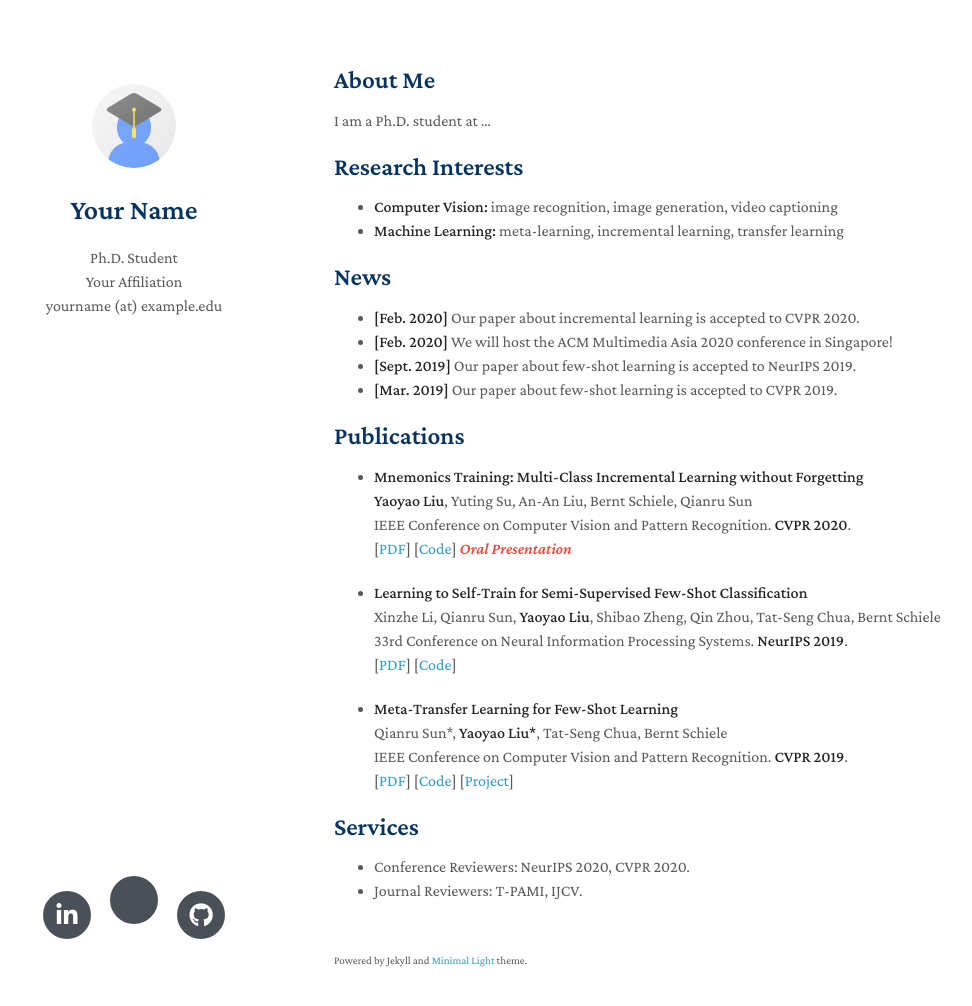
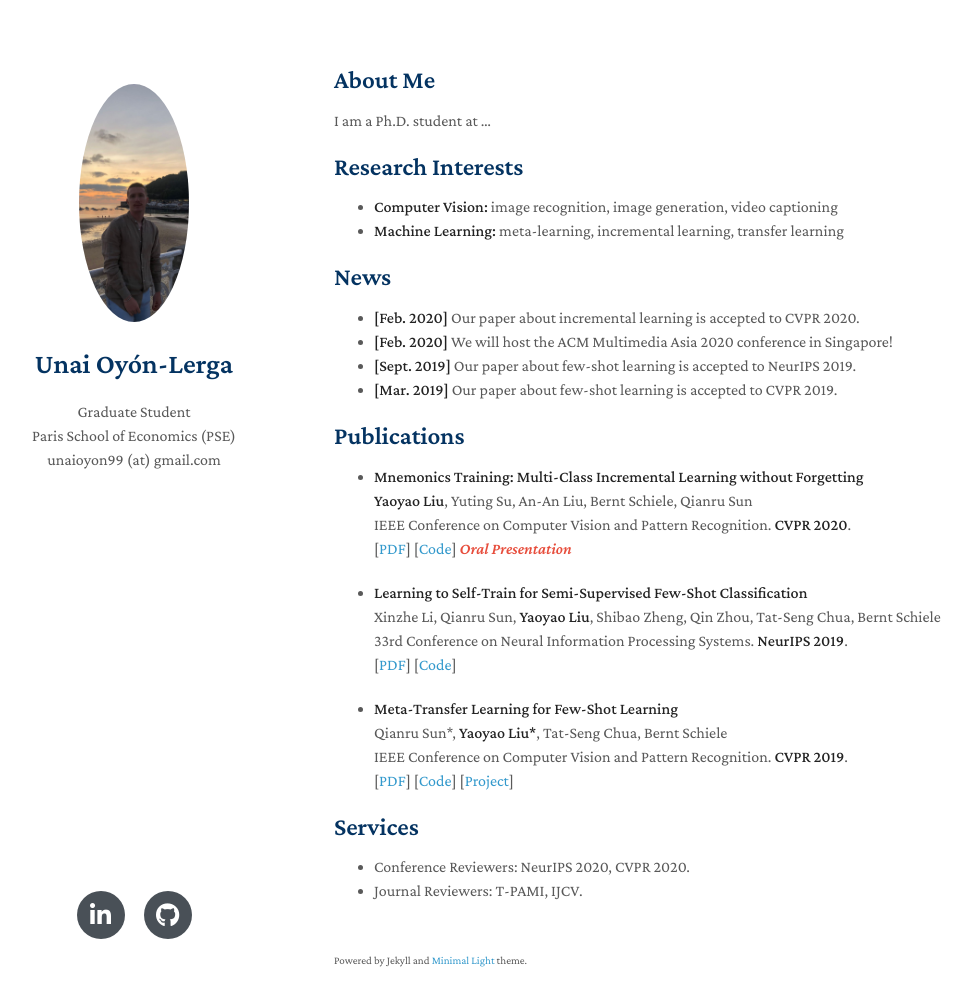
Before and after one commit to unaioyon/unaioyon.github.io, a Jekyll site: the page built from index.md, in a window 1280 px wide and 1041 px high. Shown: the top 1006 px of the window, without its empty margins (136-1108 px from the left). Built offline with Jekyll 4.4.1, drawn with Linux system fonts in a browser that asks for light colours; nearby versions of some CDN libraries; a style sheet for code colours, icons or effects is not loaded; our own code applies the rules of GitHub Pages for plain Markdown files.

Commit message:
Update _config.yml

```diff
--- a/_config.yml
+++ b/_config.yml
@@ -1,15 +1,15 @@
-title: Your Name
-position: Ph.D. Student
-affiliation: Your Affiliation
-email: yourname (at) example.edu
+title: Unai Oyón-Lerga
+position: Graduate Student
+affiliation: Paris School of Economics (PSE)
+email: unaioyon99 (at) gmail.com
 keywords: minimal academic
-google_scholar: https://scholar.google.com/
-github_link: https://github.com/yaoyao-liu/minimal-light
-linkedin: https://www.linkedin.com/
-avatar: ./assets/img/avatar.png
+linkedin: https://www.linkedin.com/in/unaioyon/
+github_link: https://github.com/unaioyon
+twitter: https://twitter.com/unaioyon
+avatar: ./assets/img/Foto perfil.jpeg
 google_analytics: UA-111540567-4
-favicon: ./assets/img/favicon.png
-favicon_dark: ./assets/img/favicon-dark.png
+favicon: ./assets/img/Foto perfil.jpeg
+favicon_dark: ./assets/img/Foto perfil.jpeg
 description: The Minimal Light is a simple and elegant jekyll theme for academic personal homepage.
 canonical: https://minimal-light.yyliu.net/
 remote_theme: yaoyao-liu/minimal-light
```
